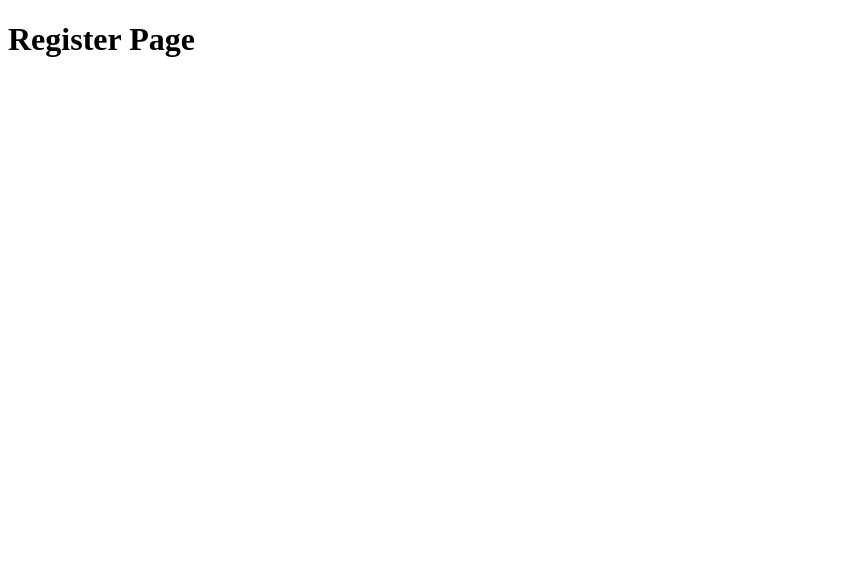
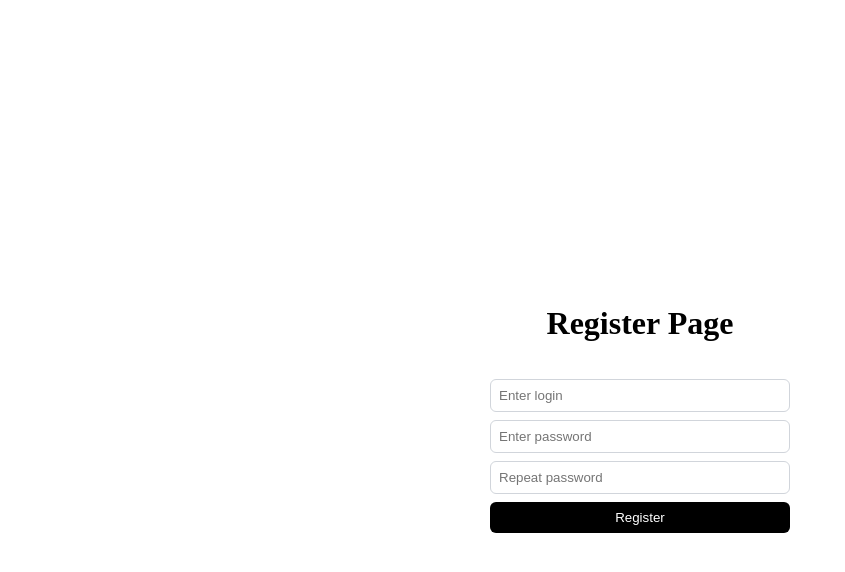
Before and after one commit to medvedev888/Information_systems_1, a Vue app in the folder frontend/: page /register in a window 1280 px wide. Shown: the top 572 px of the page, without its empty margins (0-845 px from the left). Built offline with nearby package versions, Linux system fonts and the light colour scheme.

Commit message:
refactor: updated Login.vue and Register.vue

```diff
--- a/frontend/src/pages/Login.vue
+++ b/frontend/src/pages/Login.vue
@@ -1,11 +1,38 @@
 <script setup>
+import Form from "@/components/form.vue"
+import {reactive} from "vue";
 
+const formData = reactive({login: "", password: ""});
+
+function handleLogin(data) {
+  Object.assign(formData, data);
+  // отправка на сервер
+}
 </script>
 
+
 <template>
-  <h1>Login Page</h1>
+  <div class="container">
+    <h1>Login Page</h1>
+    <Form
+      :fields="[
+        { modelKey: 'login', text: 'Enter login', type: 'text' },
+        { modelKey: 'password', text: 'Enter password', type: 'password' }
+      ]"
+      buttonLabel="Login"
+      @submit="handleLogin"
+    />
+  </div>
 </template>
 
+
 <style scoped>
-
+.container {
+  display: flex;
+  flex-direction: column;
+  align-items: center;
+  justify-content: center;
+  min-height: 100vh;
+  gap: 1rem;
+}
 </style>
--- a/frontend/src/pages/Register.vue
+++ b/frontend/src/pages/Register.vue
@@ -1,11 +1,49 @@
 <script setup>
+import Form from "@/components/form.vue";
+import {reactive} from "vue";
 
+const formData = reactive({login: "", password: "", confirmPassword: ""});
+
+function checkPasswords() {
+  console.log(formData.password, formData.confirmPassword)
+  if (formData.password !== formData.confirmPassword) {
+    alert("Passwords do not match!");
+    return false;
+  }
+  return true;
+}
+
+function handleRegister(data) {
+  Object.assign(formData, data);
+  if (!checkPasswords()) return;
+  // отправка на сервер
+}
 </script>
 
+
 <template>
-  <h1>Register Page</h1>
+  <div class="container">
+    <h1>Register Page</h1>
+    <Form
+      :fields="[
+        { modelKey: 'login', text: 'Enter login', type: 'text' },
+        { modelKey: 'password', text: 'Enter password', type: 'password' },
+        { modelKey: 'confirmPassword', text: 'Repeat password', type: 'password' }
+      ]"
+      buttonLabel="Register"
+      @submit="handleRegister"
+    />
+  </div>
 </template>
 
+
 <style scoped>
-
+.container {
+  display: flex;
+  flex-direction: column;
+  align-items: center;
+  justify-content: center;
+  min-height: 100vh;
+  gap: 1rem;
+}
 </style>
```
